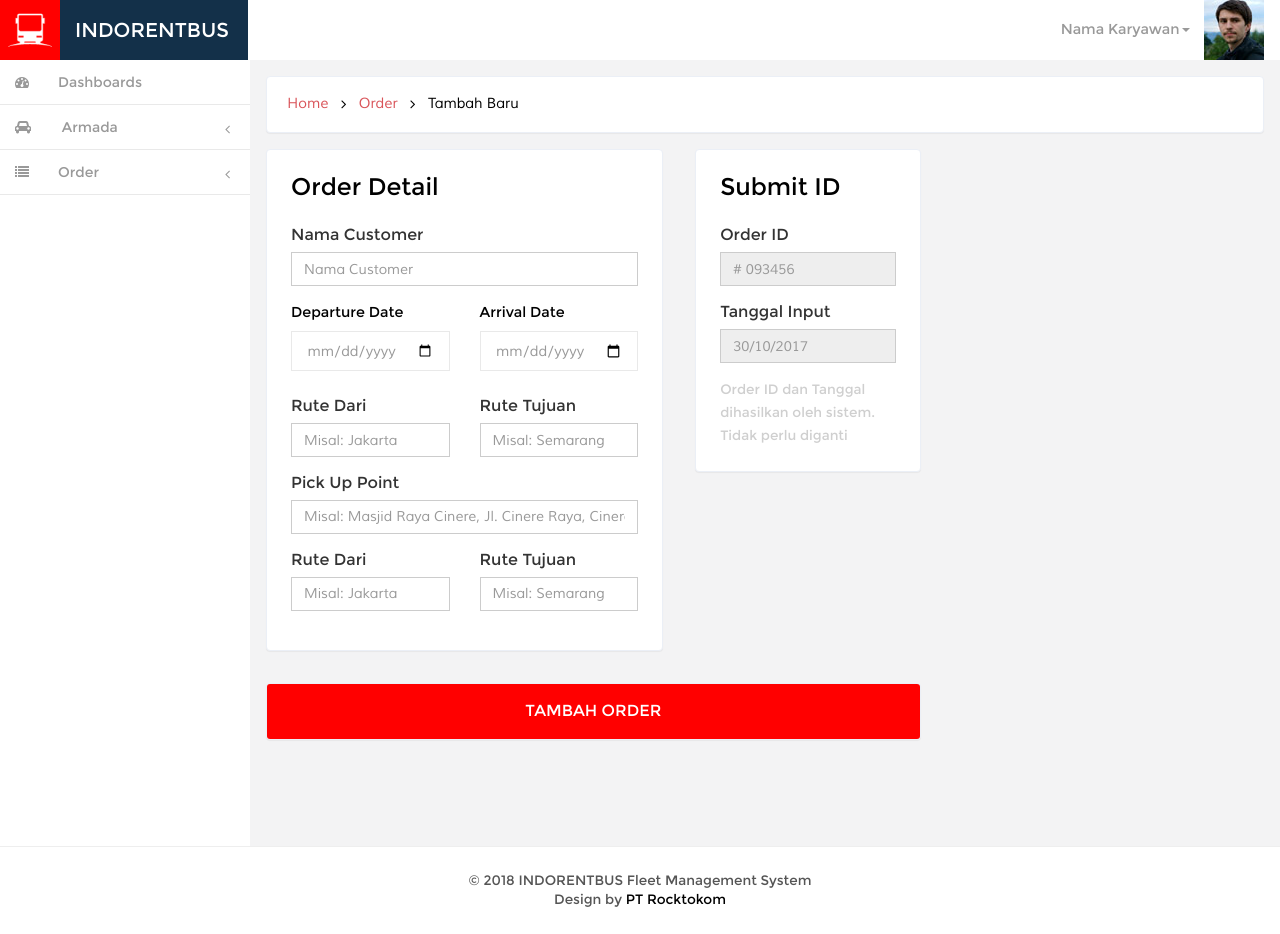
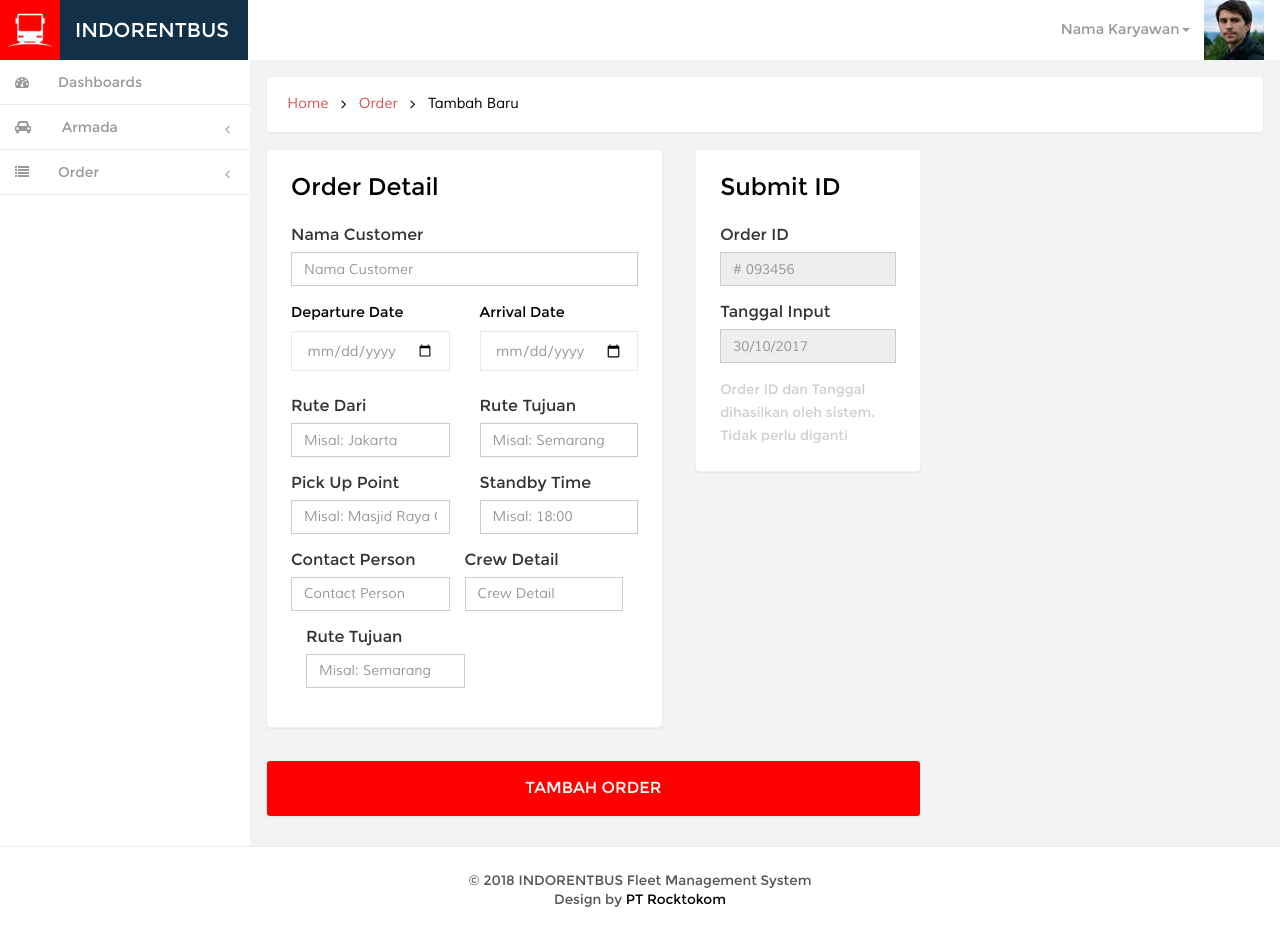
Before and after one commit to kemtol/indorentbus, a Jekyll site: the page built from laman/orders.html, in a window 1280 px wide. Built offline with Jekyll 4.4.1, drawn with Linux system fonts in a browser that asks for light colours; nearby versions of some CDN libraries; Markdown is read by kramdown in place of the engine named in the settings; comment, search, counter and statistics services are not loaded.

Commit message:
Update orders.html

```diff
--- a/laman/orders.html
+++ b/laman/orders.html
@@ -40,13 +40,21 @@ permalink: /orders/tambah/
 				<label for="rute_tujuan">Rute Tujuan</label>
 				<input type="text" class="form-control required" id="rute_tujuan" placeholder="Misal: Semarang" name="rute_tujuan">
 			</div>
-			<div class="form-group clearfix">
+			<div class="form-group col-md-6" style="padding-left:0">
 				<label for="pick_upp">Pick Up Point</label>
 				<input type="text" class="form-control required" id="pick_upp" placeholder="Misal: Masjid Raya Cinere, Jl. Cinere Raya, Cinere ..." name="pick_upp">
 			</div>
+			<div class="form-group col-md-6" style="padding-right:0">
+				<label for="sb_time">Standby Time</label>
+				<input type="text" class="form-control required" id="sb_time" placeholder="Misal: 18:00" name="sb_time">
+			</div>
 			<div class="form-group col-md-6" style="padding-left:0">
-				<label for="rute_dari">Rute Dari</label>
-				<input type="text" class="form-control required" id="rute_dari" placeholder="Misal: Jakarta" name="rute_dari">
+				<label for="cp">Contact Person</label>
+				<input type="text" class="form-control required" id="cp" placeholder="Contact Person" name="cp">
+			</div>
+			<div class="form-group col-md-6" style="padding-left:0">
+				<label for="cd">Crew Detail</label>
+				<input type="text" class="form-control required" id="cd" placeholder="Crew Detail" name="cd">
 			</div>
 			<div class="form-group col-md-6" style="padding-right:0">
 				<label for="rute_tujuan">Rute Tujuan</label>
```
